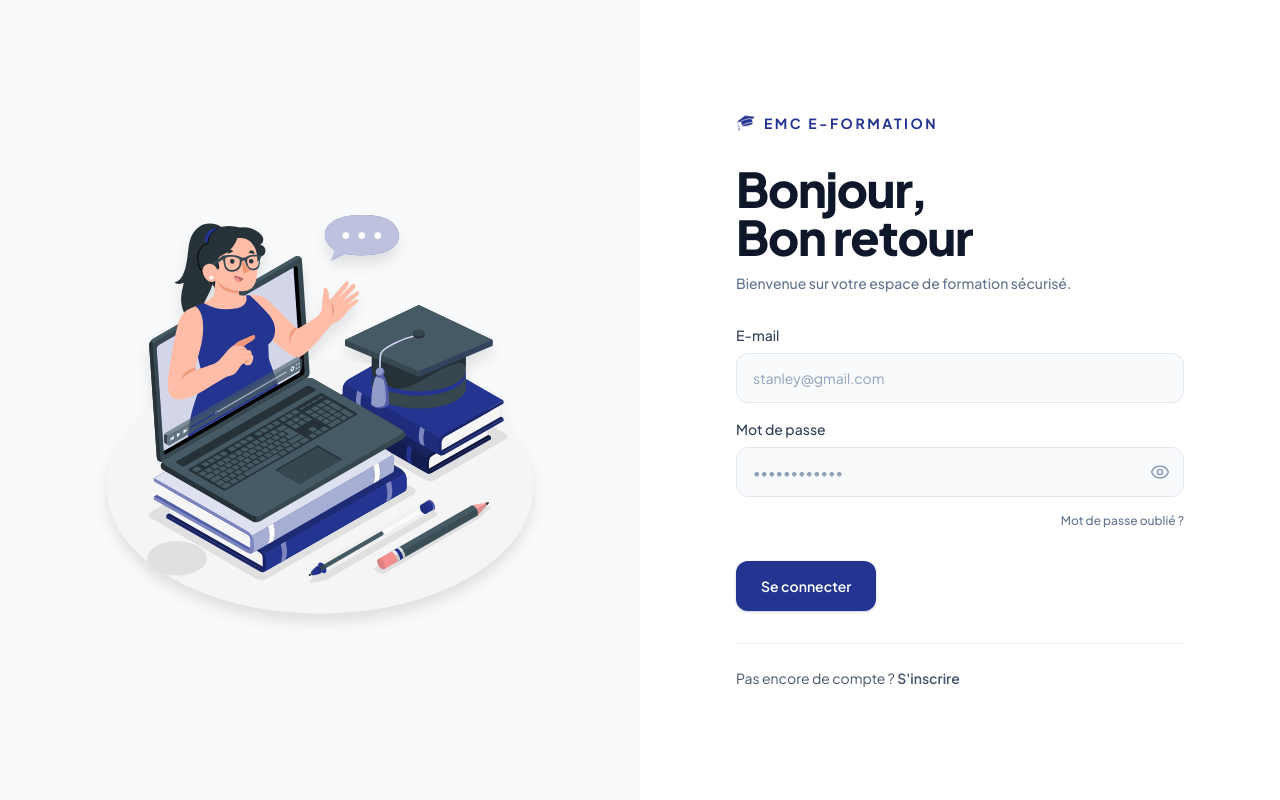
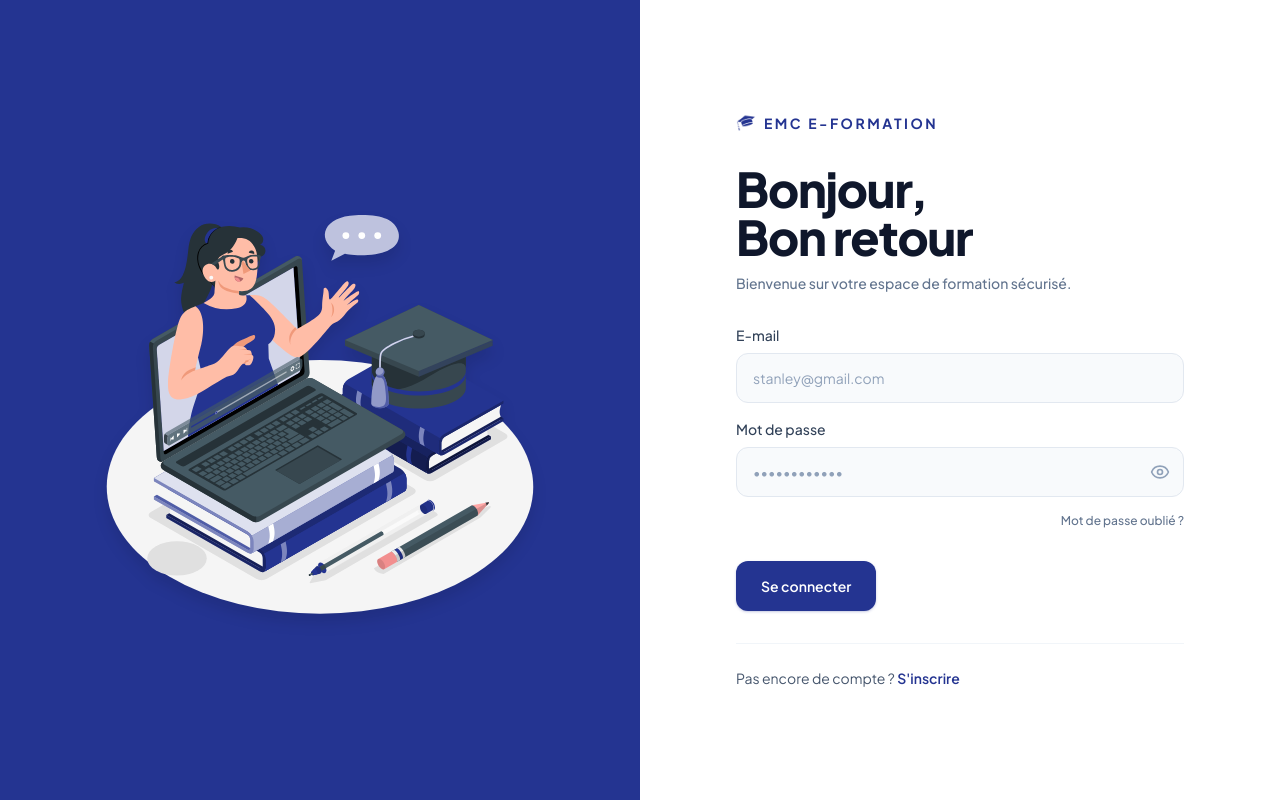
Before and after one commit to itsmeefatiha/emc-cyberviolence-lms, a React (Vite) app in the folder frontend/: page /login in a window 1280 px wide. Built offline with nearby package versions, Linux system fonts and the light colour scheme; no server answers.

Commit message:
style(theme): define unified design system tokens in index.css

```diff
--- a/frontend/src/App.jsx
+++ b/frontend/src/App.jsx
@@ -6,13 +6,28 @@
 import Register from './pages/Register.jsx'
 import ForgotPassword from './pages/ForgotPassword.jsx'
 import ResetPassword from './pages/ResetPassword.jsx'
-import Dashboard from './pages/Dashboard.jsx'
 import ActivateAccount from './pages/ActivateAccount'
+import UserManagement from './pages/admin/UserManagement'
+import DashboardLayout from './components/dashboard/DashboardLayout'
+import CourseList from './pages/admin/CourseList'
+import AdminDashboard from './pages/admin/AdminDashboard.jsx'
+import LearnerDashboard from './pages/learner/LearnerDashboard.jsx'
+import InstructorDashboard from './pages/instructor/InstructorDashboard.jsx'
+import InstructorCourses from './pages/instructor/InstructorCourses.jsx'
+import InstructorAnalytics from './pages/instructor/InstructorAnalytics.jsx'
+import InstructorLiveSessions from './pages/instructor/LiveSessions.jsx'
+import ChatPage from './pages/Chat.jsx'
+import Profile from './pages/Profile.jsx'
+import LearnerCourses from './pages/learner/Courses.jsx'
+import MyLearning from './pages/learner/MyLearning.jsx'
+import CourseOverview from './pages/learner/CourseOverview.jsx'
+import CourseLearningView from './pages/learner/CourseLearningView.jsx'
+import Certificates from './pages/learner/Certificates.jsx'
+import LearnerLiveSessions from './pages/learner/LiveSessions.jsx'
+import LiveSessionRoom from './components/live/LiveSessionRoom.jsx'
 
-function App() {
+export function AppRoutes() {
   return (
-    <BrowserRouter>
-      <AuthProvider>
         <Routes>
           <Route element={<PublicRoute />}>
             <Route path="/login" element={<Login />} />
@@ -23,11 +38,50 @@
             <Route path="/password/reset/confirm/:uid/:token" element={<ResetPassword />} />
             <Route path="/activate/:uid/:token" element={<ActivateAccount />} />
           </Route>
+
           <Route element={<ProtectedRoute />}>
-            <Route path="/dashboard" element={<Dashboard />} />
+            <Route path="/live-sessions/:sessionId/room" element={<LiveSessionRoom />} />
+            <Route element={<DashboardLayout />}>
+              <Route path="/dashboard" element={<LearnerDashboard />} />
+              <Route path="/instructor/dashboard" element={<InstructorDashboard />} />
+              <Route path="/admin/dashboard" element={<AdminDashboard />} />
+              <Route path="/admin/users" element={<UserManagement />} />
+              <Route
+                path="/admin/courses"
+                element={
+                  <CourseList
+                    pageTitle="Modération des parcours"
+                    pageSubtitle="Consultez les parcours créés par les formateurs et validez leur publication."
+                    moderateOnly
+                  />
+                }
+              />
+              <Route path="/instructor/courses" element={<InstructorCourses />} />
+              <Route path="/instructor/analytics" element={<InstructorAnalytics />} />
+              <Route path="/instructor/live-sessions" element={<InstructorLiveSessions />} />
+              <Route path="/live-sessions" element={<LearnerLiveSessions />} />
+              <Route path="/chat" element={<ChatPage />} />
+              <Route path="/progress" element={<Navigate to="/chat" replace />} />
+              <Route path="/profile" element={<Profile />} />
+              <Route path="/browse" element={<LearnerCourses />} />
+              <Route path="/my-courses" element={<MyLearning />} />
+              <Route path="/certificates" element={<Certificates />} />
+              <Route path="/courses/:parcoursId" element={<CourseOverview />} />
+              <Route path="/courses/:parcoursId/learn" element={<CourseLearningView />} />
+              <Route path="/courses/:parcoursId/lessons/:leconId" element={<CourseLearningView />} />
+            </Route>
           </Route>
+
           <Route path="*" element={<Navigate to="/login" replace />} />
         </Routes>
+  )
+}
+
+function App() {
+  return (
+    <BrowserRouter>
+      <AuthProvider>
+        <AppRoutes />
       </AuthProvider>
     </BrowserRouter>
   )
--- a/frontend/src/index.css
+++ b/frontend/src/index.css
@@ -1,11 +1,30 @@
 @import url('https://fonts.googleapis.com/css2?family=Plus+Jakarta+Sans:wght@400;500;600;700;800&display=swap');
 @import "tailwindcss";
+
+/* EMC E-Formation — Design system */
+@theme {
+  --color-brand: #243491;
+  --color-brand-hover: #1b276e;
+  --color-brand-light: #f0f3ff;
+  --font-sans: 'Plus Jakarta Sans', ui-sans-serif, system-ui, sans-serif;
+  --radius-card: 1rem;
+  --radius-card-lg: 1.25rem;
+}
 
 :root {
   --color-brand: #243491;
   --color-brand-hover: #1b276e;
   --color-brand-light: #f0f3ff;
+  --color-surface: #ffffff;
+  --color-page: #e6eaf5;
+  --color-text: #0f172a;
+  --color-muted: #64748b;
+  --shadow-card: 0 12px 40px -16px rgba(36, 52, 145, 0.18);
+  --radius-card: 1rem;
+  --radius-card-lg: 1.25rem;
+  --space-section: 1.5rem;
 }
+
 html {
   scroll-behavior: smooth;
 }
@@ -14,17 +33,18 @@
   margin: 0;
   min-width: 320px;
   min-height: 100vh;
-  background: #020617;
+  background: var(--color-page);
   font-family:
     'Plus Jakarta Sans',
-    Inter,
     ui-sans-serif,
     system-ui,
     -apple-system,
     BlinkMacSystemFont,
     'Segoe UI',
     sans-serif;
-  color: #e2e8f0;
+  color: var(--color-text);
+  -webkit-font-smoothing: antialiased;
+  -moz-osx-font-smoothing: grayscale;
 }
 
 #root {
@@ -36,6 +56,31 @@
 }
 
 ::selection {
-  background: rgba(34, 211, 238, 0.35);
+  background: rgba(36, 52, 145, 0.2);
+  color: #0f172a;
+}
+
+/* Utility classes for consistent cards */
+.emc-card {
+  border-radius: var(--radius-card-lg);
+  background: var(--color-surface);
+  box-shadow: var(--shadow-card);
+}
+
+.emc-card-sm {
+  border-radius: var(--radius-card);
+  background: var(--color-surface);
+  box-shadow: var(--shadow-card);
+}
+
+.emc-btn-primary {
+  border-radius: 0.75rem;
+  background: var(--color-brand);
   color: #fff;
+  font-weight: 700;
+  transition: background-color 0.15s ease;
 }
+
+.emc-btn-primary:hover {
+  background: var(--color-brand-hover);
+}
```
Also changed, not shown: frontend/package.json (+19 -3 lines), 1 other file (tests, documents, lock files or other folders).
